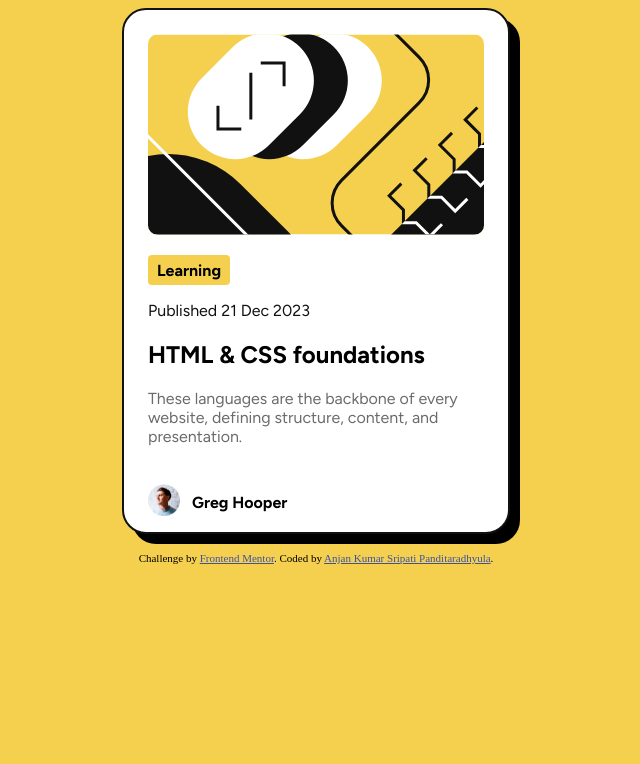
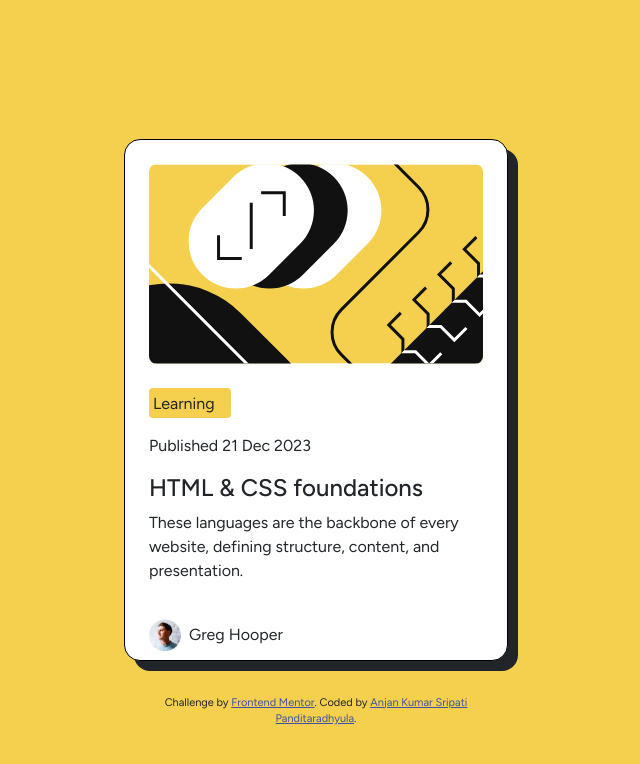
Before and after one commit to AnjanSripathi/lab-3.2, a plain HTML site: page lab-2/index.html in a window 1280 px wide. Shown: the whole page, without its empty margins (324-964 px from the left). Drawn offline with nearby package versions, Linux system fonts and the light colour scheme.

Commit message:
Lab-2 using bootstrap

```diff
--- a/lab-2/index.html
+++ b/lab-2/index.html
@@ -5,7 +5,9 @@
   <meta name="viewport" content="width=device-width, initial-scale=1.0"> <!-- displays site properly based on user's device -->
 
   <link rel="icon" type="image/png" sizes="32x32" href="./assets/images/favicon-32x32.png">
-  <link rel="stylesheet" href="style.css">
+  <link href="https://cdn.jsdelivr.net/npm/bootstrap@5.3.0/dist/css/bootstrap.min.css" rel="stylesheet">
+  <!-- <script src="https://cdn.jsdelivr.net/npm/bootstrap@5.3.0/dist/js/bootstrap.bundle.min.js"></script> -->
+  <link rel="stylesheet" href="styles1.css">
   <title>Frontend Mentor | Blog preview card</title>
 
   <!-- Feel free to remove these styles or customise in your own stylesheet 👍 -->
@@ -14,9 +16,29 @@
     .attribution a { color: hsl(228, 45%, 44%); }
   </style>
 </head>
-<body>
-  <main>
-    <div class = "flex-container">
+<body class = "d-flex min-vh-100 justify-content-center align-items-center">
+  <main class = "border border-black bg-white rounded-4">
+    <div class = "flex-container d-flex flex-column m-2 p-3 ">
+      <div class = "flex-container1">
+        <img src = "./assets/images/illustration-article.svg" class = "img-fluid rounded-3"alt = "illustration-article">
+      </div>
+      <div class = "flex-container2">
+        <p class = "learn mt-4 p-1 rounded-1">Learning</p>
+        <p id = "publish">Published 21 Dec 2023</p>
+        <h2 class = "highlight fs-4">HTML & CSS foundations</h2>
+        <p id = "content">These languages are the backbone of every website, defining structure, content, and presentation.</p>
+      </div>
+      <div class = "flex-container3 d-flex align-items-center">
+        <div class = "image-container">
+            <img src = "./assets/images/image-avatar.webp" alt="avatar">
+        </div>
+        <div class = "name-container p-2 mt-3">
+          <p>Greg Hooper</p>
+        </div>
+
+      </div>
+    </div>
+    <!-- <div class = "flex-container">
       <div class = "flex-container1">
         <img src = "./assets/images/illustration-article.svg" alt = "illustration-article">
       </div>
@@ -35,7 +57,7 @@
         </div>
 
       </div>
-    </div>
+    </div> -->
 
 
   <footer class="attribution">
--- /dev/null
+++ b/lab-2/styles1.css
@@ -0,0 +1,32 @@
+@import url('https://fonts.googleapis.com/css2?family=Barlow+Semi+Condensed:ital,wght@0,100;0,200;0,300;0,400;0,500;0,600;0,700;0,800;0,900;1,100;1,200;1,300;1,400;1,500;1,600;1,700;1,800;1,900&family=Figtree:ital,wght@0,300..900;1,300..900&family=Outfit:wght@100..900&display=swap');
+@include media-breakpoint-down(sm) {
+    .flex-container {
+        display: flex;
+        flex-direction: column;
+    }
+}
+body {
+    background-color: #F4D04E;
+}
+
+main {
+    width:384px;
+    height:522px;
+    font-family: "Figtree", sans-serif;
+    box-shadow: 10px 10px;
+}
+
+.learn {
+    background-color: #F4D04E;
+    width:82px;
+    height: 30px;
+}
+
+.highlight:hover {
+    color: #F4D04E;
+}
+
+.image-container img{
+    width: 32px;
+    height: 32px;
+}
```
